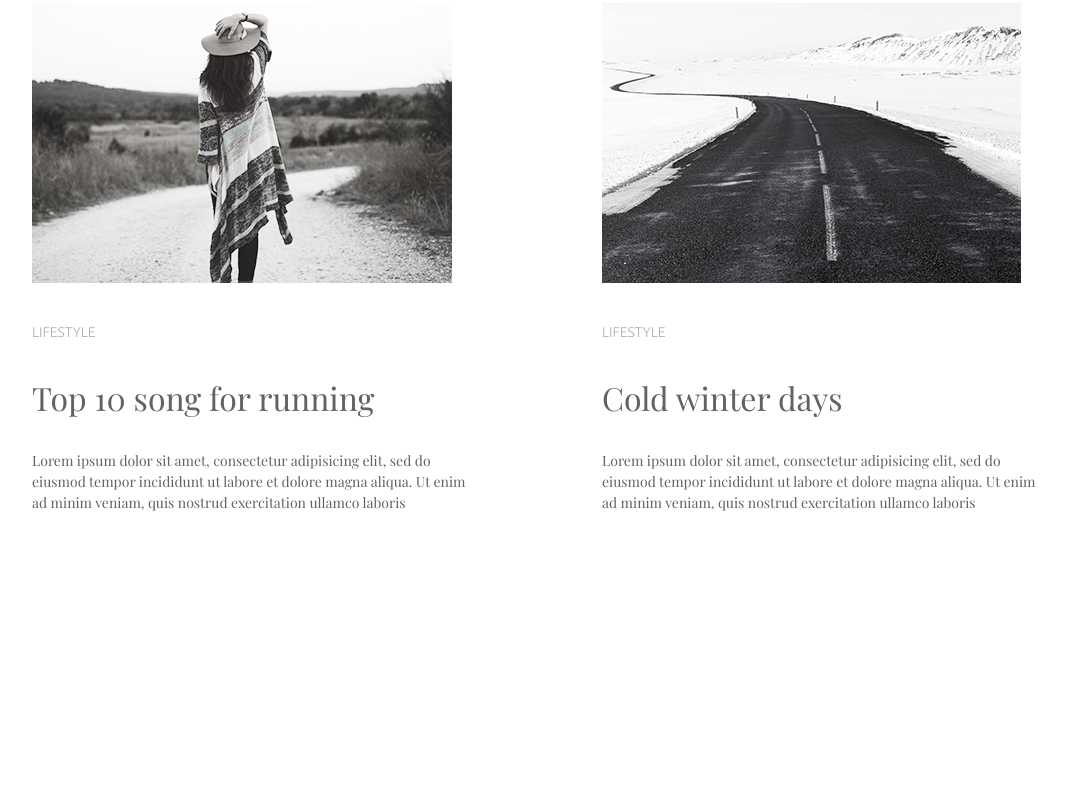
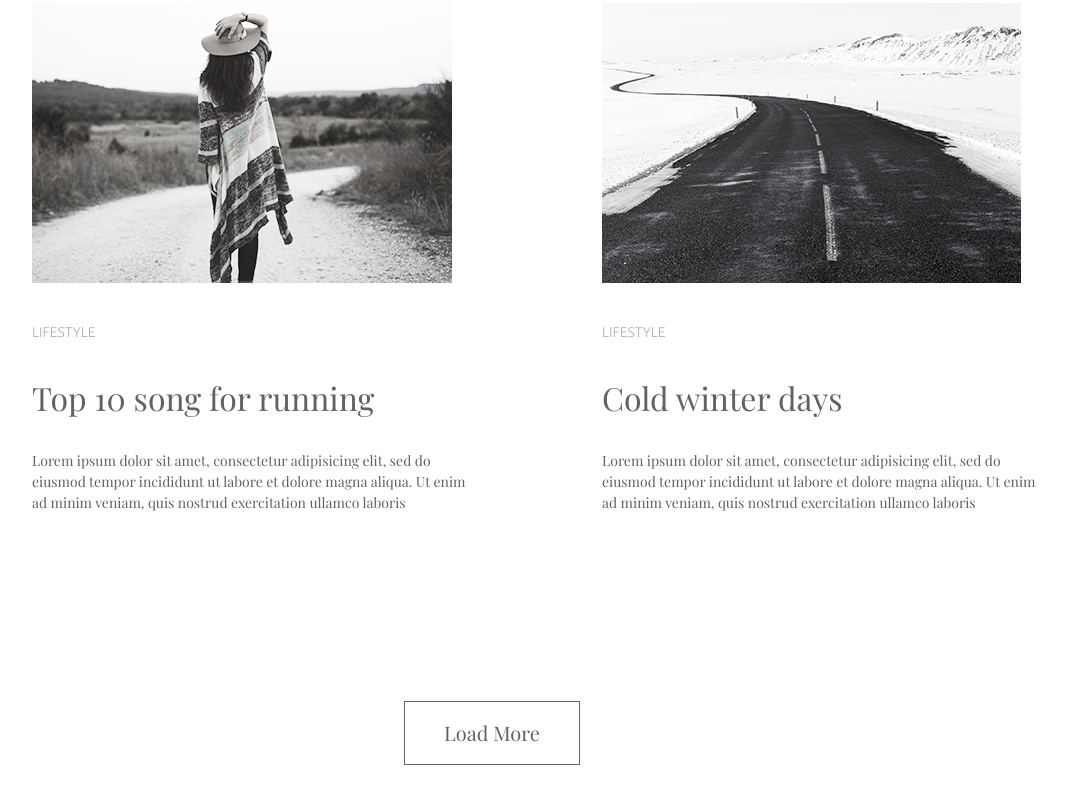
Before and after one commit to rifat-H/Minim0, a plain HTML site: page index.html in a window 1280 px wide. Shown: the part 2848-3651 px from the top of the page, without its empty margins (148-1214 px from the left). Before the commit the page ends 3457 px from the top, so only its background shows below. Drawn offline with nearby package versions, Linux system fonts and the light colour scheme.

Commit message:
button added

```diff
--- a/css/style.scss
+++ b/css/style.scss
@@ -123,9 +123,23 @@ header {
 
 
 // contents 2 start
+// contents 2 end
 
-    .contents2{
+// button start
 
+.button{
+    margin: 140px 0;
+    button{
+        background: none;
+        border: none;
+        border: 1px solid $fontColor1;
+        padding: 16px 39px;
     }
+}
 
-// contents 2 end
+.size20{
+    font-size: 20px;
+    color: $fontColor1;
+}
+
+// button end
--- a/index.html
+++ b/index.html
@@ -187,7 +187,6 @@
 
 
     <!-- contents2 start -->
-
     <section class="contents2 mx-5">
         <div class="container">
             <div class="row mb-5">
@@ -224,8 +223,21 @@
             </div>
         </div>
     </section>
+    <!-- contents2 end -->
 
-    <!-- contents2 end -->
+    <!-- button start -->
+    <section class="button">
+        <div class="container">
+            <div class="row">
+                <div class="mx-auto">
+                    <button type="button"><span class="size20">Load More</span></button>
+                </div>
+            </div>
+        </div>
+    </section>
+    <!-- button end -->
+
+
 
 
     <!-- scripts -->
```
Also changed, not shown: css/style.css.
